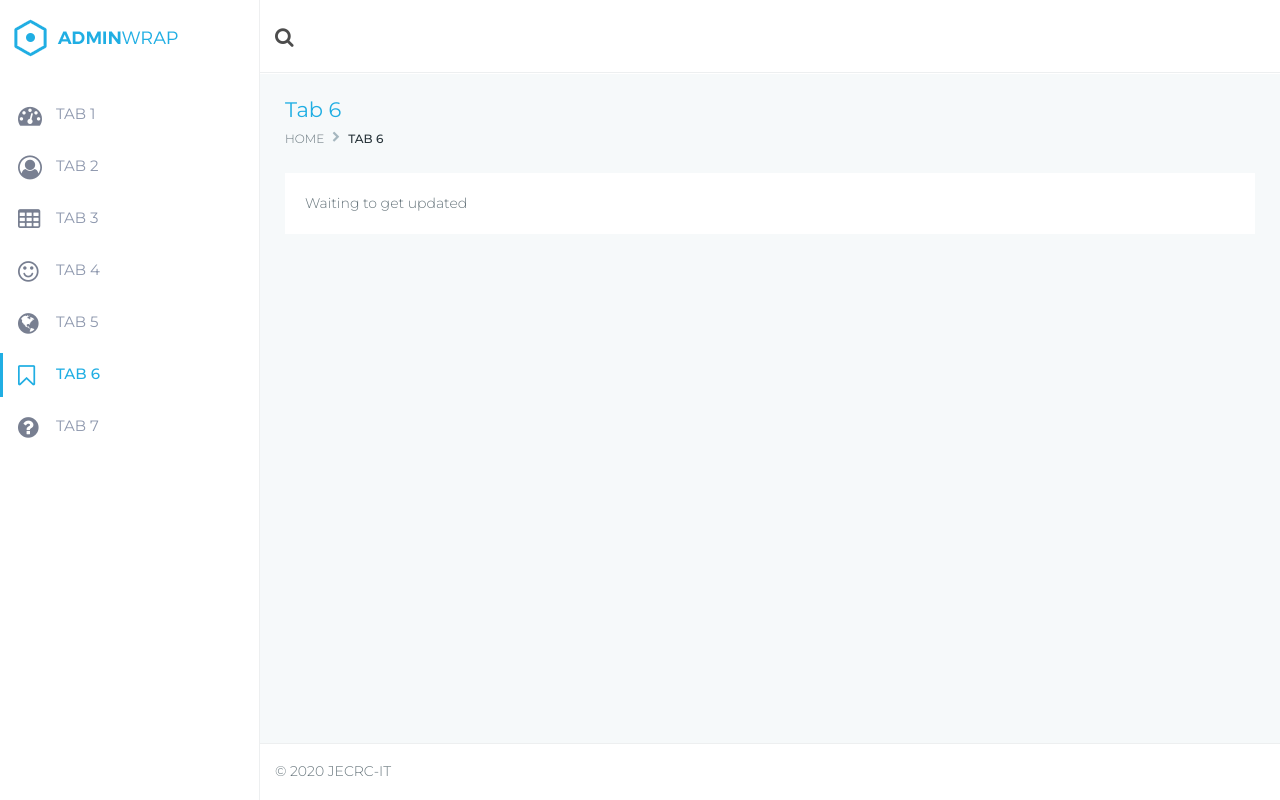
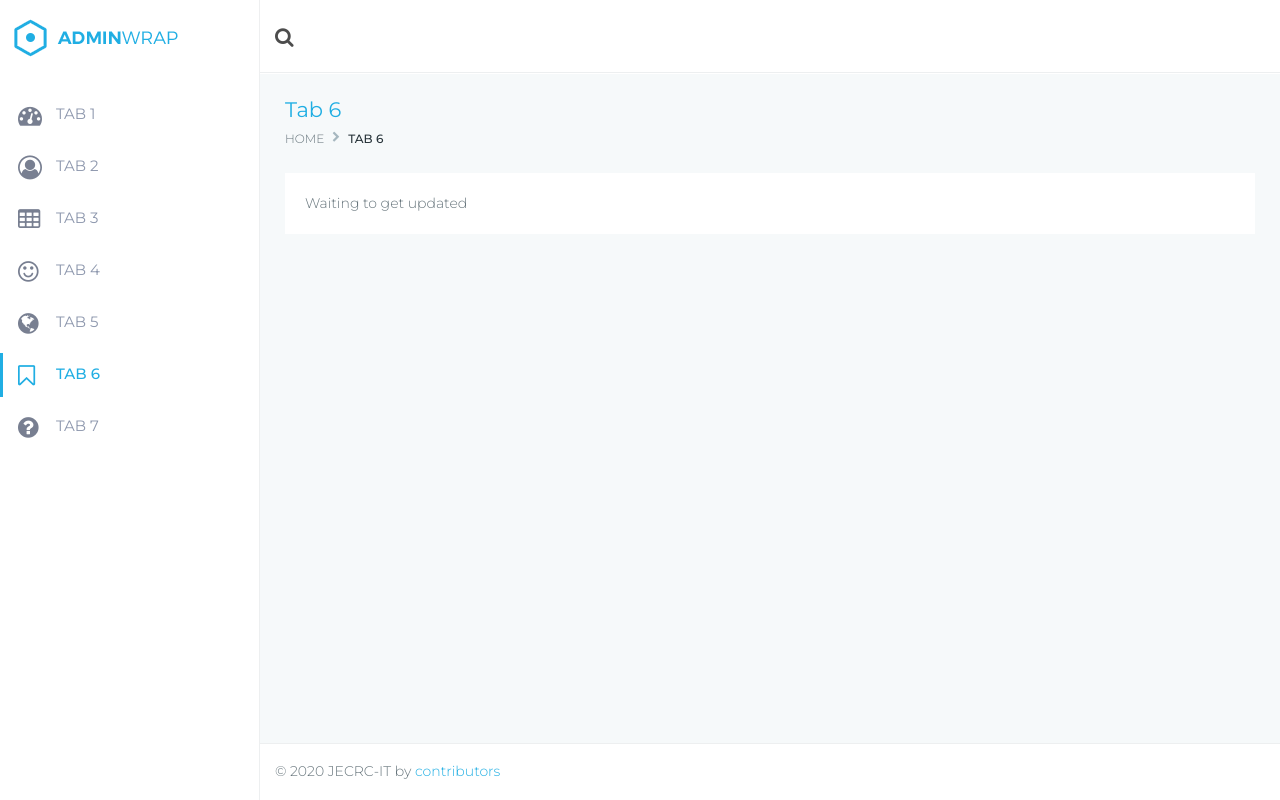
Before and after one commit to Vaibhavabhaysharma/Toggling-dashboard, a plain HTML site: page html/pages-blank.html in a window 1280 px wide. Drawn offline with nearby package versions, Linux system fonts and the light colour scheme.

Commit message:
updated reviews

```diff
--- a/html/pages-blank.html
+++ b/html/pages-blank.html
@@ -271,7 +271,7 @@
             <!-- ============================================================== -->
             <!-- footer -->
             <!-- ============================================================== -->
-            <footer class="footer"> © 2020 JECRC-IT </footer>
+            <footer class="footer"> © 2020 JECRC-IT by <a href="">contributors</a></footer>
             <!-- ============================================================== -->
             <!-- End footer -->
             <!-- ============================================================== -->
```
Also changed, not shown: html/index.html (+1 -1 lines).
